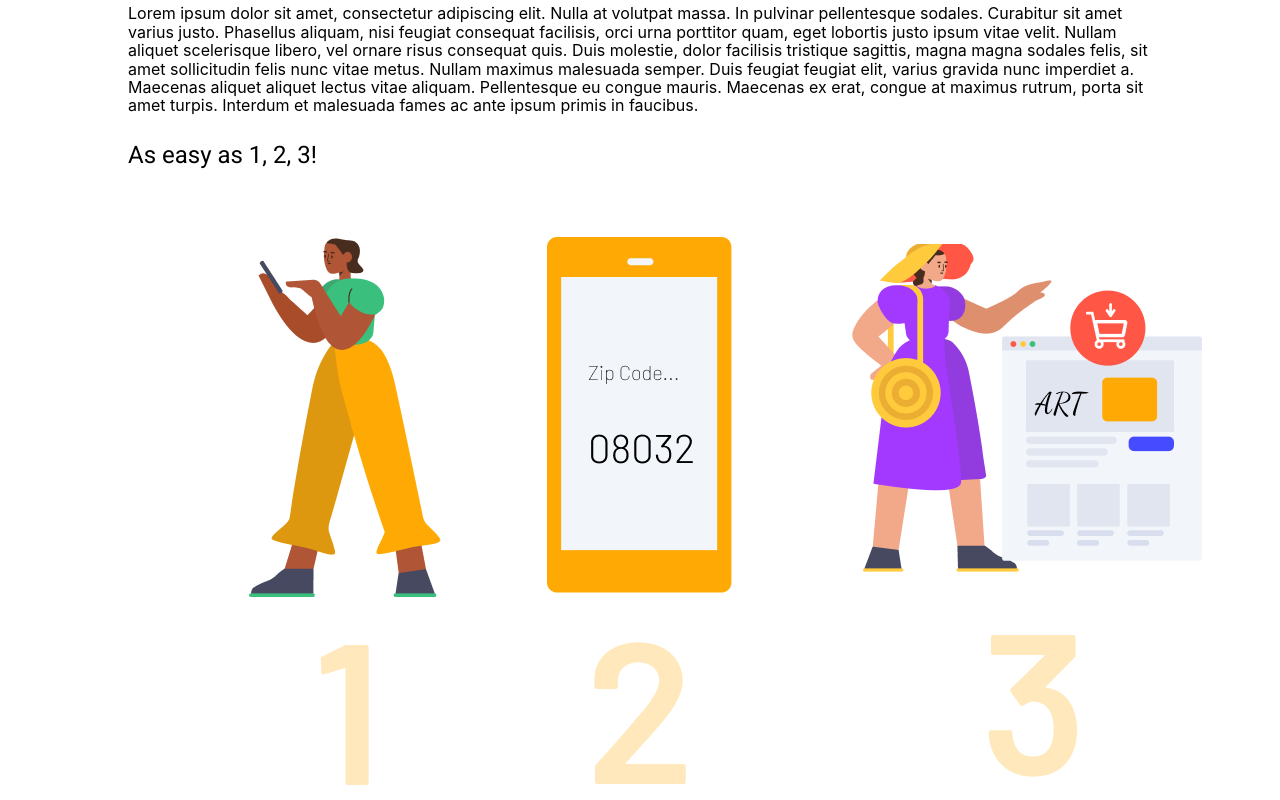
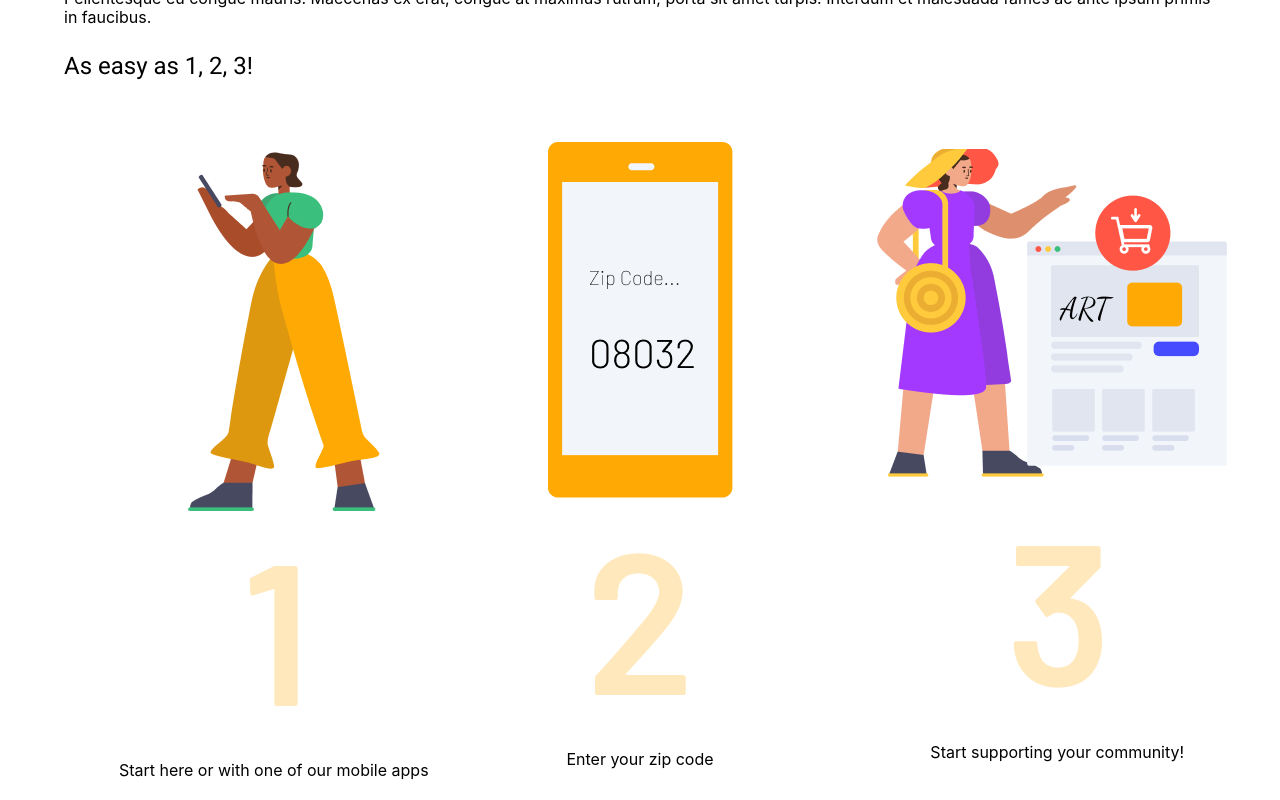
Before and after one commit to BloomTech-Labs/student-art-collection-fe, a React (Create React App) app: page / in a window 1280 px wide. Shown: the part 780-1580 px from the top of the page. Built offline with nearby package versions, Linux system fonts and the light colour scheme; no server answers.

Commit message:
fix padding on sections

```diff
--- a/src/views/MainPage.js
+++ b/src/views/MainPage.js
@@ -16,7 +16,8 @@ const useStyles = makeStyles(theme => ({
         backgroundSize: 'cover',
         backgroundPosition: 'center center',
         padding: '2%',
-        marginBottom: '2%'
+        marginBottom: '2%',
+        paddingTop: '50vh'
     },
     welcomeMessageContainerStyles: {
         left: '0px',
@@ -35,19 +36,23 @@ const useStyles = makeStyles(theme => ({
         cursor: 'pointer'
     },
     howToSection: {
-        marginBottom: '2%',
-        padding: '10%'
+        marginBottom: '2%'
+    },
+    howToContent: {
+        padding: '5%'
+    },
+    howToItem: {
+        margin: '7%'
     },
     bringArtCoSection: {
         marginBottom: '2%',
-        padding: '10%',
         backgroundColor: '#E9B654'
+    },
+    bringArtCoContent: {
+        padding: '2%'
     },
     footer: {
         textAlign: 'center'
-    },
-    howToItem: {
-        margin: '7%'
     }
 }))
 
@@ -65,7 +70,7 @@ const MainPage = () => {
 
     return (
         <>
-            <Grid container direction='column'>
+            <Grid container direction='column' spacing={3}>
                 <Grid className={classes.welcomeHeroStyles} item xs={12}>
                     <Grid className={classes.welcomeMessageContainerStyles} container spacing={3} alignItems='center' justify='space-evenly'>
                         <Grid item xs={12}>
@@ -96,7 +101,7 @@ const MainPage = () => {
                     </Grid>
                 </Grid>
                 <Grid className={classes.howToSection} item xs={12}>
-                    <Grid container spacing={3} alignItems='center'>
+                    <Grid className={classes.howToContent} container spacing={3} alignItems='center'>
                         <Grid item xs={12}>
                             <Typography variant='h5'>
                                 What is Student Artco?
@@ -112,45 +117,45 @@ const MainPage = () => {
                                 As easy as 1, 2, 3!
                             </Typography>
                         </Grid>
-                        <Grid item xs={4}>
+                        <Grid item xs={12} md={4}>
                             <Grid container direction='column' alignItems='center'>
-                                <Grid className={classes.howToItem} item>
-                                    <img src={howToStep1} alt='person stadning facing left tapping screen of a mobile phone' />
+                                <Grid className={classes.howToItem} item xs={12}>
+                                    <img src={howToStep1} alt='person standing facing left tapping screen of a mobile phone' />
                                 </Grid>
-                                <Grid className={classes.howToItem} item>
+                                <Grid className={classes.howToItem} item xs={12}>
                                     <img src={one} alt='the number one' />
                                 </Grid>
-                                <Grid className={classes.howToItem} item>
+                                <Grid className={classes.howToItem} item xs={12}>
                                     <Typography variant='p'>
                                         Start here or with one of our mobile apps
                                     </Typography>
                                 </Grid>
                             </Grid>
                         </Grid>
-                        <Grid item xs={4}>
+                        <Grid item xs={12} md={4}>
                             <Grid container direction='column' alignItems='center'>
-                                <Grid className={classes.howToItem} item>
+                                <Grid className={classes.howToItem} item xs={12}>
                                     <img src={howToStep2} alt='mobile phone showing zip code 08032 on the display' />
                                 </Grid>
-                                <Grid className={classes.howToItem} item>
+                                <Grid className={classes.howToItem} item xs={12}>
                                     <img src={two} alt='the number two' />
                                 </Grid>
-                                <Grid className={classes.howToItem} item>
+                                <Grid className={classes.howToItem} item xs={12}>
                                     <Typography variant='p'>
                                         Enter your zip code
                                     </Typography>
                                 </Grid>
                             </Grid>
                         </Grid>
-                        <Grid item xs={4}>
+                        <Grid item xs={12} md={4}>
                             <Grid container direction='column' alignItems='center'>
-                                <Grid className={classes.howToItem} item>
+                                <Grid className={classes.howToItem} item xs={12}>
                                     <img src={howToStep3} alt='person standing reaching out to a shopping cart icon on a web browser' />
                                 </Grid>
-                                <Grid className={classes.howToItem} item>
+                                <Grid className={classes.howToItem} item xs={12}>
                                     <img src={three} alt='the number three' />
                                 </Grid>
-                                <Grid className={classes.howToItem} item>
+                                <Grid className={classes.howToItem} item xs={12}>
                                     <Typography variant='p'>
                                         Start supporting your community!
                                     </Typography>
@@ -160,7 +165,7 @@ const MainPage = () => {
                     </Grid>
                 </Grid>
                 <Grid className={classes.bringArtCoSection} item xs={12}>
-                    <Grid container spacing={3}>
+                    <Grid className={classes.bringArtCoContent} container spacing={3}>
                         <Grid item xs={12}>
                             <Typography variant='h5'>
                                 Looking to bring Student Artco to your school?
```
